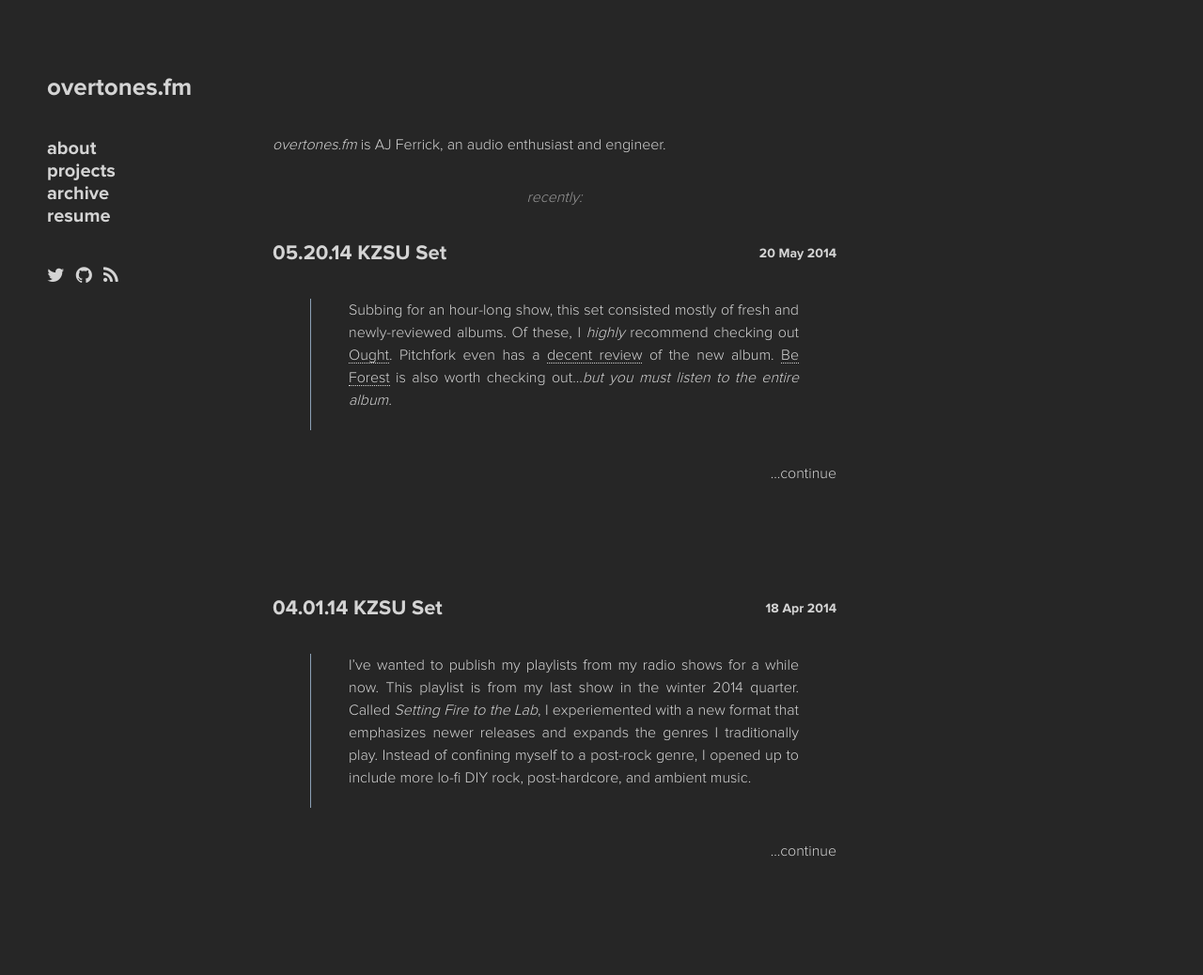
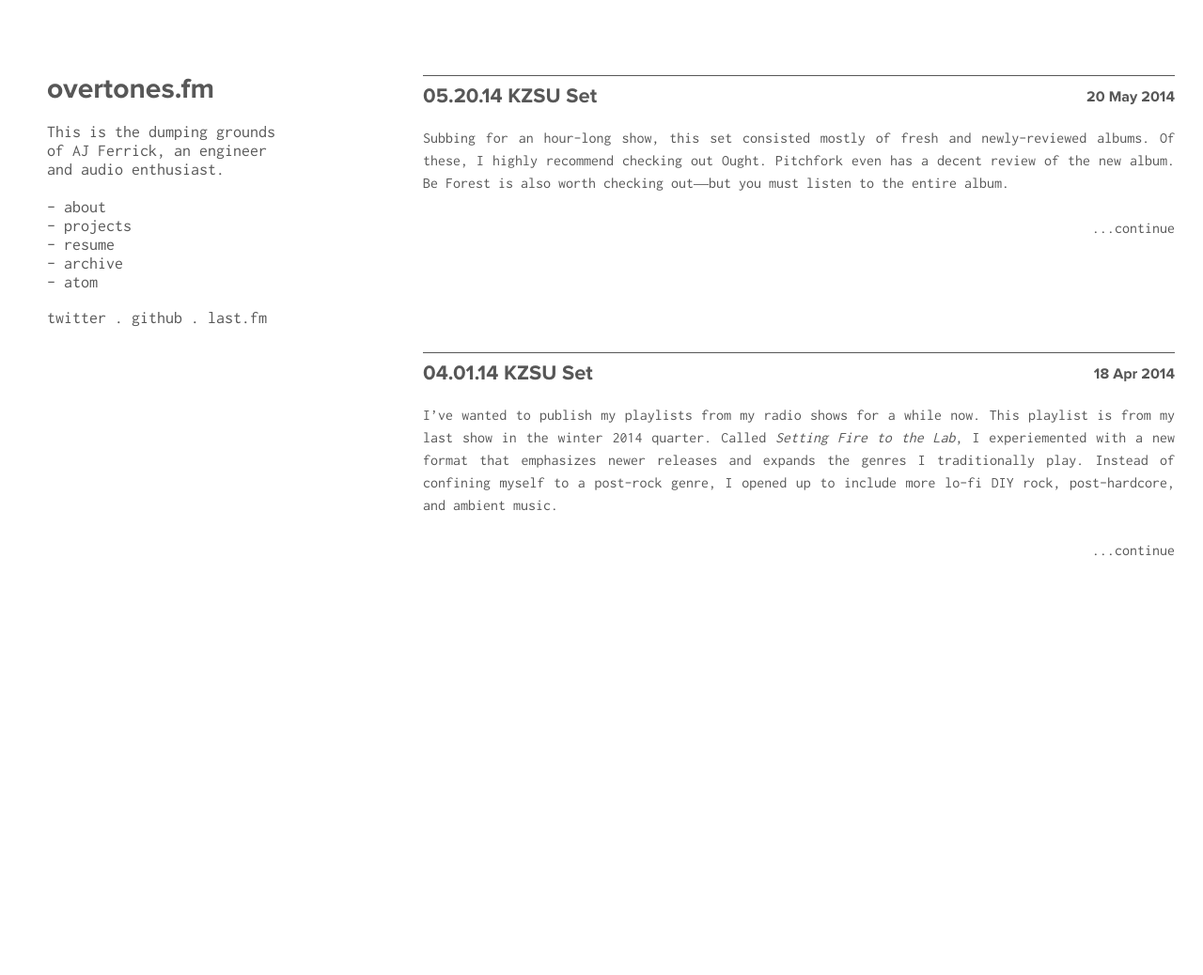
Before and after one commit to ajferrick/blog, a Jekyll site: the page built from index.html, in a window 1280 px wide. Shown: the whole page at 94% size. Built offline with Jekyll 4.4.1, drawn with Linux system fonts in a browser that asks for light colours; nearby versions of some CDN libraries; after the commit the page ends 900 px from its top, so only the background shows below that.

Commit message:
Redesign.
Unhappy with the current design, I've updated it. I think the new version is
more readable: it swaps out the black background for a white one, and uses a
gray Inconsolata for the body text. Looks cleaner without so much bold Proxima
Nova in the way.

```diff
--- a/_layouts/default.html
+++ b/_layouts/default.html
@@ -11,27 +11,31 @@
 </head>
 
 <body>
-
-    <header>
-        <h1><a href="/">overtones.fm</a></h1>
-    </header>
-
-    <nav>
-        <a href="/about">about</a>
-        <a href="/projects">projects</a>
-        <a href="/archive">archive</a>
-        <a href="https://www.dropbox.com/s/x8oj9wrk12flkvp/ajferrick_resume.pdf">resume</a>
-        <div>
-            <a href="https://twitter.com/ajferrick"><i class="fa fa-twitter"></i></a>
-            <a href="https://github.com/ajferrick"><i class="fa fa-github"></i></a>
-            <a href="/feeds/atom.xml"><i class="fa fa-rss"></i></a>
-        </div>
-    </nav>
-
+    <div class="sidebar">
+        <header>
+            <h1><a href="/">overtones.fm</a></h1>
+        </header>
+        <p>
+            This is the dumping grounds of AJ Ferrick, an engineer and audio enthusiast.
+        </p>
+        <nav>
+            <ul>
+                <li>- <a href="/about">about</a></li>
+                <li>- <a href="/projects">projects</a></li>
+                <li>- <a href="https://www.dropbox.com/s/x8oj9wrk12flkvp/ajferrick_resume.pdf">resume</a>
+                <li>- <a href="/archive">archive</a></li>
+                <li>- <a href="/feeds/atom.xml">atom</a></li>
+            </ul>
+        </nav>
+        <p>
+            <a href="https://twitter.com/ajferrick">twitter</a> .
+            <a href="https://github.com/ajferrick">github</a> .
+            <a href="https://last.fm/user/ajferrick">last.fm</a>
+        </p>
+    </div>
     <section>
         {{ content }}
     <section>
-
 </body>
 
 </html>
--- a/about/index.html
+++ b/about/index.html
@@ -3,7 +3,7 @@ layout: default
 title: about
 ---
 
-<article class="content-body">
+<article class="content-body no-line">
     <p>
         overtones.fm is AJ Ferrick. This site has been up-and-down for the last
         few years, but I'm trying to revive it more permanently. I lost my previous content to a corrupted hard drive...so here we are.
--- a/css/master.css
+++ b/css/master.css
@@ -6,96 +6,83 @@ html {
 body {
     padding: 0;
     margin: 80px 0 0 50px;
-    width: 840px;
-    font-family: "Proxima Nova Light";
-    color: #d4d4d4;
-    background-color: #262626;
+    width: 1200px;
+    font-family: "Inconsolata";
+    color: #575757;
+    background-color: #fff;
 }
 p {
     margin: 0 0 20px 0;
 }
 @font-face {
-    font-family: "Proxima Nova Light";
-    src: url('/assets/proxima_light.otf');
+    font-family: "Proxima Nova Bold";
+    src: url('/assets/proxima_bold.otf');
 }
 @font-face {
-    font-family: "Proxima Nova Bold";
-    src: url('/assets/proxima_bold.otf');
+    font-family: "Inconsolata";
+    src: url('/assets/inconsolata.otf');
 }
 
 
 /* Set up archor tag behavior */
 a {
     text-decoration: none;
-    color: #d4d4d4;
+    color: #575757;
 }
 a:hover {
     color: #8ca1b6;
 }
 
 
-/* Header */
-header h1 {
-    margin: 0 0 40px 0;
+/* Sidebar */
+.sidebar {
+    float: left;
+    width: 260px;
+    font-size: 18px;
+}
+.sidebar header h1 {
+    margin: 0 0 20px 0;
     font-family: "Proxima Nova Bold";
-    font-size: 26px;
+    font-size: 30px;
+}
+.sidebar ul {
+    list-style: none;
+    -webkit-padding-start: 0;
+    -moz-padding-start: 0;
 }
 
 
-/* Nav */
-nav {
-    width: 240px;
-    font-family: "Proxima Nova Bold";
-    font-size: 20px;
-    line-height: 120%;
-    float: left;
-}
-nav a {
-    display: block;
-}
-nav div {
-    margin: 40px 0 0 0;
-}
-nav div a {
-    display: inline;
-    margin: 0 7px 0 0;
-}
-
 /* Content section */
-body section {
-    width: 600px;
+section {
+    width: 800px;
     float: right;
 }
-
-/* Article */
-article {
+section article {
+    margin: 0 0 120px 0;
+    padding: 10px 0 0 0;
     line-height: 150%;
     text-align: justify;
-    margin: 0 0 120px 0;
+    border-top: 1px #575757 solid;
 }
-article header h1 {
-    margin: 0;
-    font-size: 22px;
+section article header {
+    font-family: "Proxima Nova Bold";
+}
+section article header h1 {
     float: left;
     margin: 0 0 20px 0;
+    font-size: 22px;
 }
-article header h2 {
-    font-family: "Proxima Nova Bold";
-    font-size: 14px;
+section article header h2 {
     float: right;
     margin: 0;
+    font-size: 16px;
 }
-article blockquote {
-    padding: 0 0 0 40px;
-    border-left: 1px #8ca1b6 solid;
-}
-
-/* The content itself */
-.content-body {
+section article p {
+    margin: 0;
     display: inline-block;
 }
 .content-body a {
-    border-bottom: 1px #d4d4d4 dotted;
+    border-bottom: 1px #575757 dotted;
 }
 .content-body a:hover {
     border-bottom: 1px #8ca1b6 dotted;
@@ -106,13 +93,14 @@ article blockquote {
 
 
 /* Classes for repeated or special elements */
+.no-line {
+    padding: 0;
+    border-top: none;
+}
 .archive-articles {
     margin: 0;
+    font-size: 16px;
     line-height: 150%;
-}
-.archive-articles h1 {
-    font-family: "Proxima Nova Light";
-    font-size: 16px;
 }
 .breaker-glyph {
     margin: 40px 0 40px 0;
@@ -121,7 +109,7 @@ article blockquote {
     color: #999;
 }
 .continue-link {
-    margin: 18px 0 0 0;
+    margin: 0;
     display: block;
     text-align: right;
     border-bottom: 0px;
--- a/index.html
+++ b/index.html
@@ -3,18 +3,14 @@ layout: default
 title: home
 ---
 
-<section>
-    <em>overtones.fm</em> is AJ Ferrick, an audio enthusiast and engineer.
-    <p class="breaker-glyph"><em>recently:</em></p>
-</section>
 
-{% for post in site.posts limit:2 %}
+{% for post in site.posts limit:3 %}
 <article>
     <header>
         <h1><a href="{{ post.url }}">{{ post.title }}</a></h1>
         <h2><a href="{{ post.url }}">{{ post.date | date_to_string }}</a></h2>
     </header>
-    <blockquote class="content-body">{{ post.excerpt }}</blockquote>
+    <p>{{ post.excerpt }}</p>
     <a class="continue-link" href="{{ post.url }}">...continue</a>
 </article>
 {% endfor %}
```
Also changed, not shown: _posts/2014-04-01-hello-world.md (deleted, +0 -6 lines), _posts/2014-05-20-kzsu-set.md (+1 -1 lines), assets/inconsolata.otf (added).
